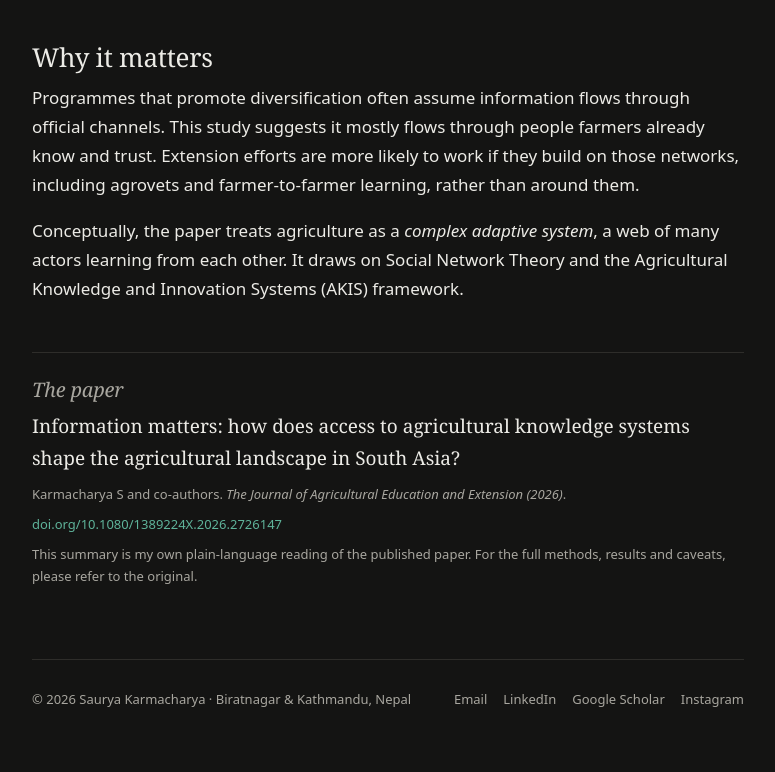
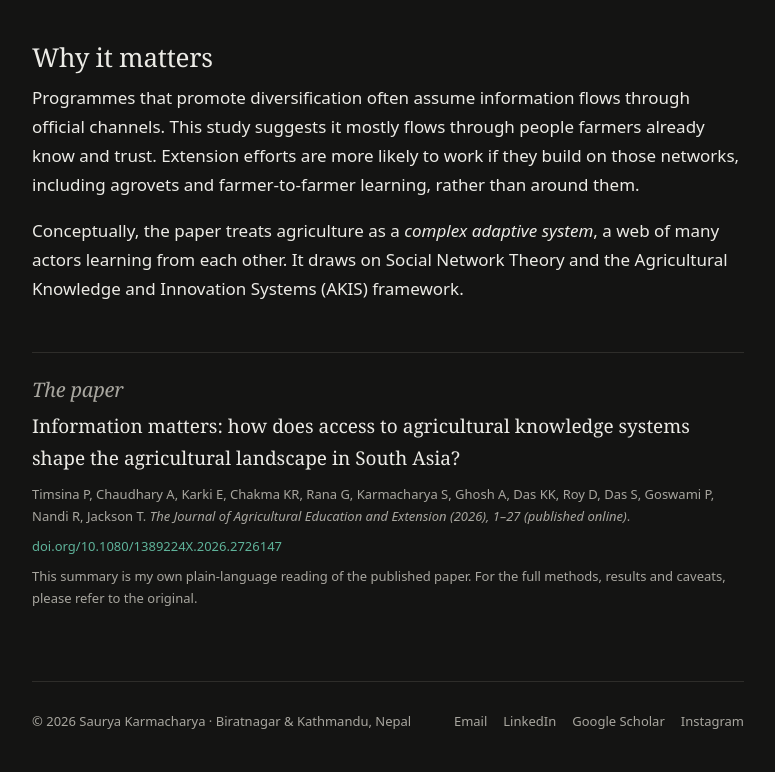
Before and after one commit to srkarmacharya/website, an Astro site: page /research/information-matters in a window 1280 px wide. Shown: the part 1341-2113 px from the top of the page, without its empty margins (252-1027 px from the left). Before the commit the page ends 2091 px from the top, so only its background shows below. Built offline with nearby package versions, Linux system fonts and the light colour scheme; Astro itself is replaced by a stand-in of ours.

Commit message:
Research: full author list for 'Information matters'
Co-Authored-By: Claude Opus 5.5 <noreply@anthropic.com>
Claude-Session: https://claude.ai/code/session_01Wg5cTpj6s8bFeSCVSU18jV

```diff
--- a/src/content/research/information-matters.md
+++ b/src/content/research/information-matters.md
@@ -1,10 +1,10 @@
 ---
 plainTitle: "Who farmers listen to, and why it shapes what they grow"
 title: "Information matters: how does access to agricultural knowledge systems shape the agricultural landscape in South Asia?"
-authors: "Karmacharya S and co-authors"
+authors: "Timsina P, Chaudhary A, Karki E, Chakma KR, Rana G, Karmacharya S, Ghosh A, Das KK, Roy D, Das S, Goswami P, Nandi R, Jackson T"
 journal: "The Journal of Agricultural Education and Extension"
 year: 2026
-citation: "The Journal of Agricultural Education and Extension (2026)"
+citation: "The Journal of Agricultural Education and Extension (2026), 1–27 (published online)"
 doi: "10.1080/1389224X.2026.2726147"
 summary: "Thirty-six focus groups with men and women farmers show that advice travels mostly through neighbours and input sellers, and that these relationships can open or close the door to new livelihoods."
 order: 5
```
